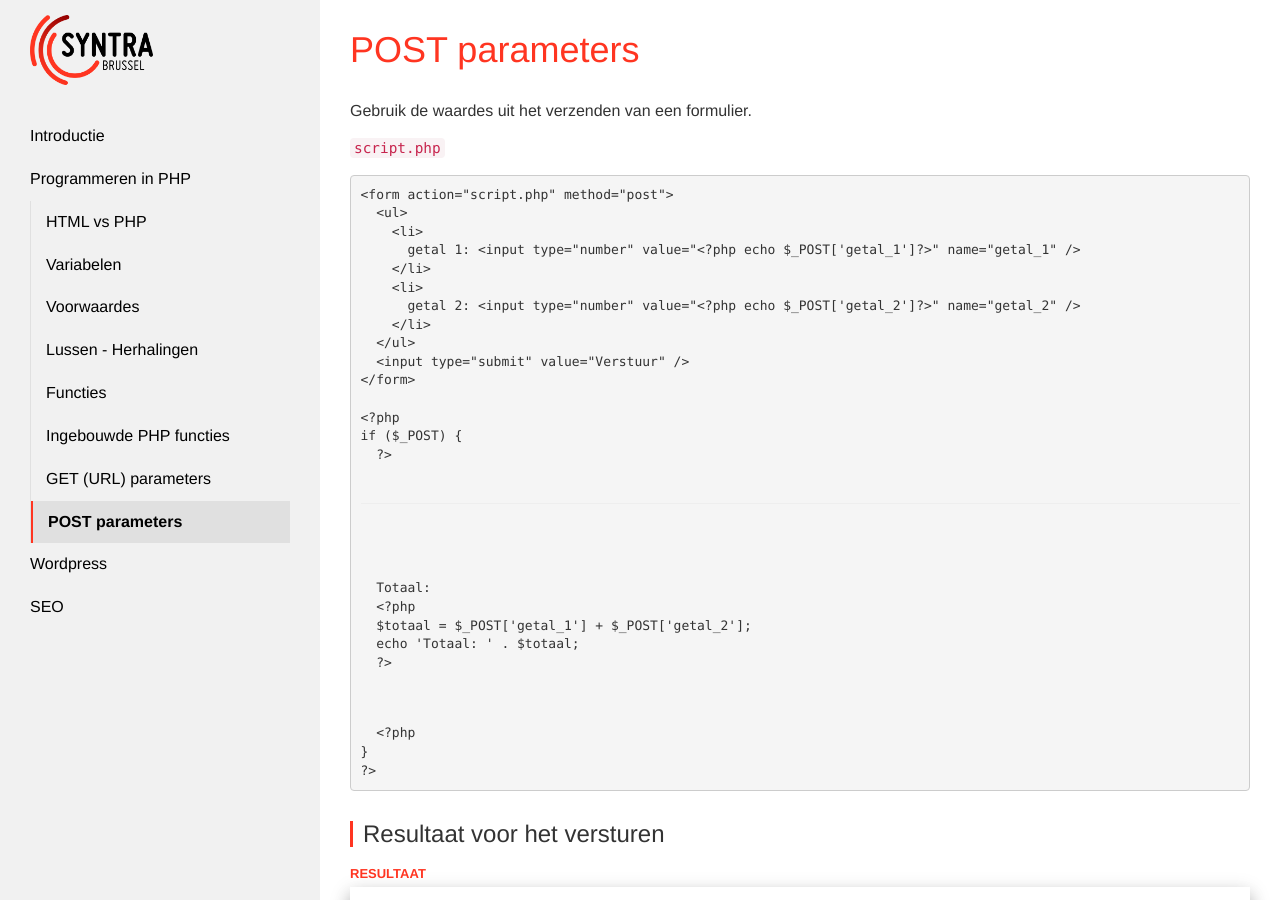
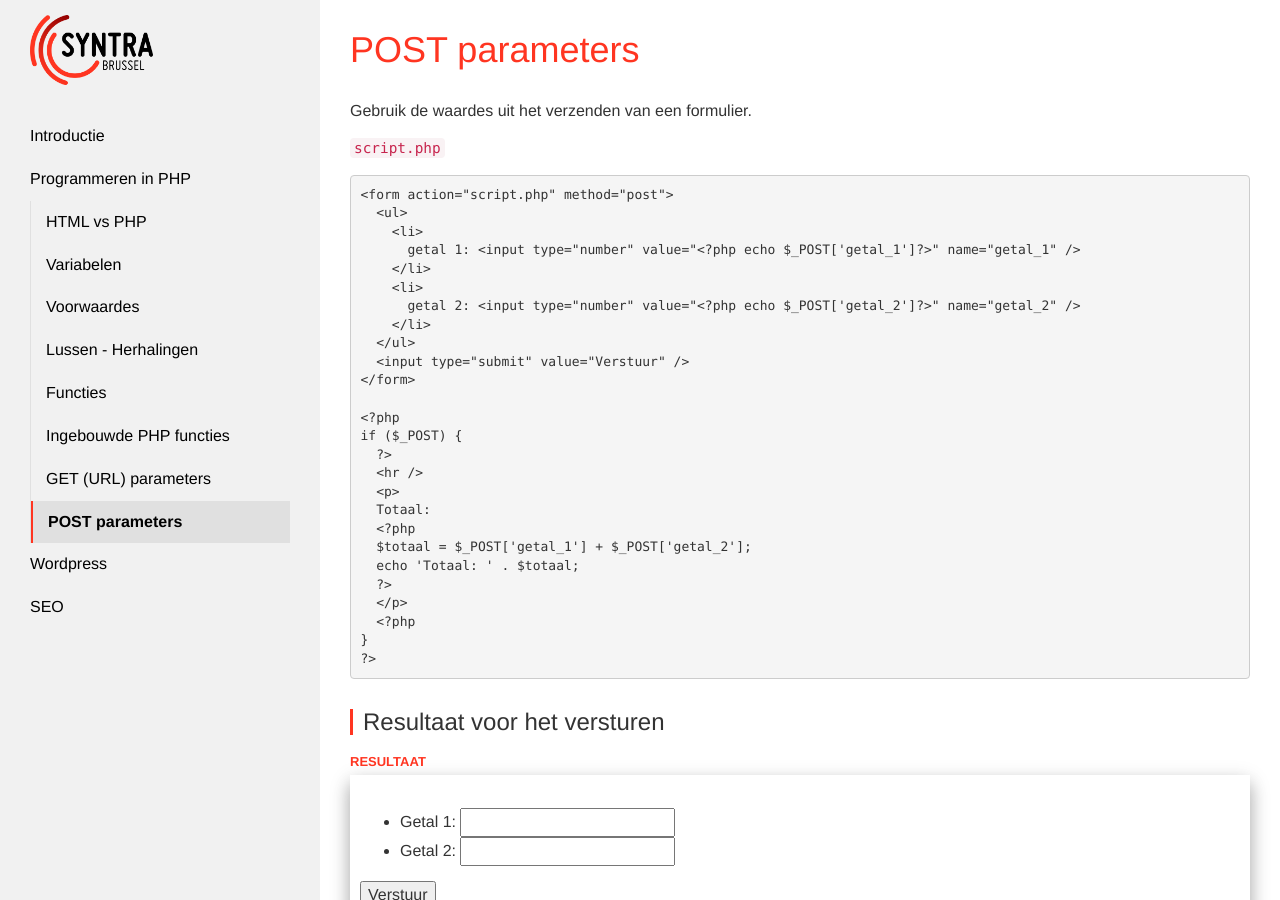
Before and after one commit to Syntra-Brussel/dynamische-webtechnieken, a Jekyll site: the page built from programmeren/post-parameters.md, in a window 1280 px wide and 900 px high. Built offline with Jekyll 4.4.1, drawn with Linux system fonts in a browser that asks for light colours; nearby versions of some CDN libraries; a script that is not in the unit is left out.

Commit message:
Update post-parameters.md

```diff
--- a/programmeren/post-parameters.md
+++ b/programmeren/post-parameters.md
@@ -25,14 +25,14 @@ Gebruik de waardes uit het verzenden van een formulier.
 &lt;?php
 if ($_POST) {
   ?&gt;
-  <hr />
-  <p>
+  &lt;hr /&gt;
+  &lt;p&gt;
   Totaal:
   &lt;?php
   $totaal = $_POST['getal_1'] + $_POST['getal_2'];
   echo 'Totaal: ' . $totaal;
   ?&gt;
-  </p>
+  &lt;/p&gt;
   &lt;?php
 }
 ?&gt;
```
